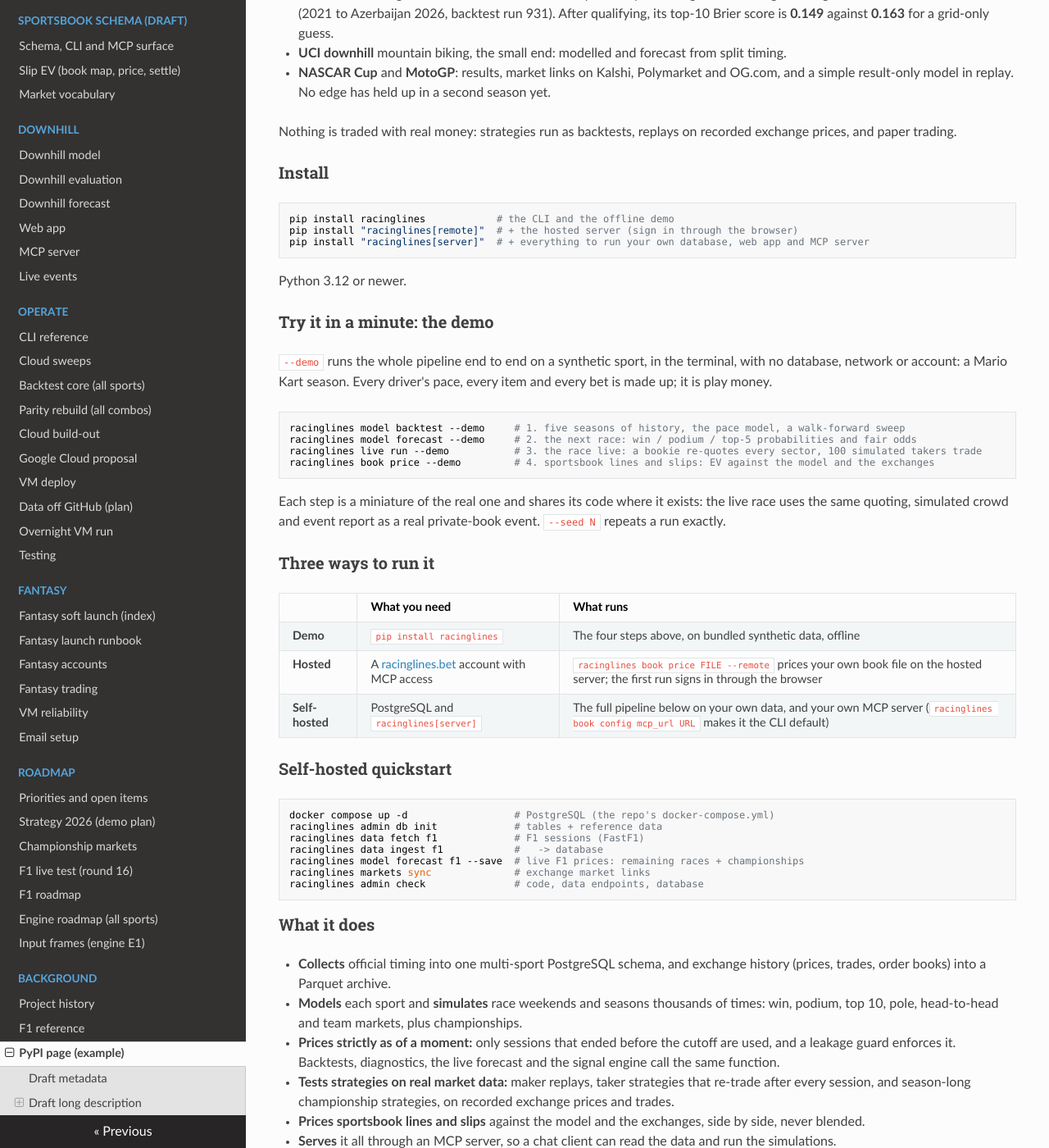
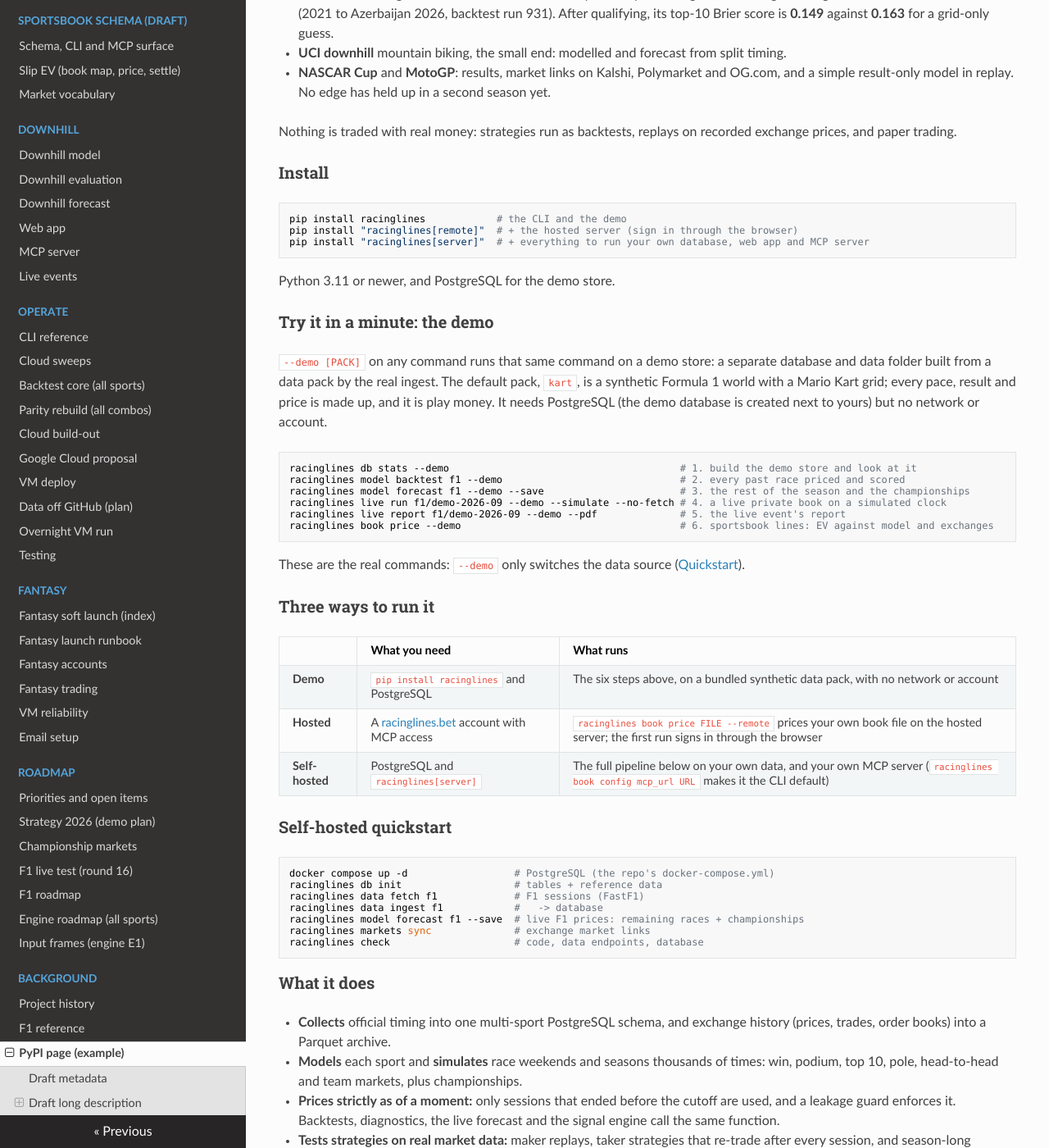
Before and after one commit to lalligagger/racinglines-public, an MkDocs documentation site: the page built from docs/pypi-example.md, in a window 1280 px wide and 1400 px high, scrolled down 940 px. Shown: the whole window at 82% size. Built offline with MkDocs 1.6.1, drawn with Linux system fonts in a browser that asks for light colours; nearby versions of some CDN libraries; some of the changed text lies outside the part shown.

Commit message:
PyPI example page: commands match the final tree and --demo [PACK] (the six quickstart steps), db init and check without an admin group, Python 3.11
Co-Authored-By: Claude Opus 5.5 (1M context) <noreply@anthropic.com>
Claude-Session: https://claude.ai/code/session_01E1SiAvJDX8q9tz5hgauWCt

````diff
--- a/docs/pypi-example.md
+++ b/docs/pypi-example.md
@@ -3,7 +3,7 @@
 !!! warning "Example only, not a release"
     This is a draft of what the racinglines page on PyPI could look like. The package is **not on PyPI**: nothing has
     been uploaded and the name is not registered. Publishing waits for the owner's go. Some commands below use the
-    new CLI tree (task groups such as `racinglines model forecast`, `--demo` on each step), which is still being built,
+    new CLI tree (task groups such as `racinglines model forecast f1`, `--demo [PACK]` on any command), which is still being built,
     and the licence wording is an open question.
 
 ## Draft metadata
@@ -42,33 +42,36 @@ trading.
 ### Install
 
 ```
-pip install racinglines            # the CLI and the offline demo
+pip install racinglines            # the CLI and the demo
 pip install "racinglines[remote]"  # + the hosted server (sign in through the browser)
 pip install "racinglines[server]"  # + everything to run your own database, web app and MCP server
 ```
 
-Python 3.12 or newer.
+Python 3.11 or newer, and PostgreSQL for the demo store.
 
 ### Try it in a minute: the demo
 
-`--demo` runs the whole pipeline end to end on a synthetic sport, in the terminal, with no database, network or
-account: a Mario Kart season. Every driver's pace, every item and every bet is made up; it is play money.
+`--demo [PACK]` on any command runs that same command on a demo store: a separate database and data folder built
+from a data pack by the real ingest. The default pack, `kart`, is a synthetic Formula 1 world with a Mario Kart grid;
+every pace, result and price is made up, and it is play money. It needs PostgreSQL (the demo database is created
+next to yours) but no network or account.
 
 ```
-racinglines model backtest --demo     # 1. five seasons of history, the pace model, a walk-forward sweep
-racinglines model forecast --demo     # 2. the next race: win / podium / top-5 probabilities and fair odds
-racinglines live run --demo           # 3. the race live: a bookie re-quotes every sector, 100 simulated takers trade
-racinglines book price --demo         # 4. sportsbook lines and slips: EV against the model and the exchanges
+racinglines db stats --demo                                       # 1. build the demo store and look at it
+racinglines model backtest f1 --demo                              # 2. every past race priced and scored
+racinglines model forecast f1 --demo --save                       # 3. the rest of the season and the championships
+racinglines live run f1/demo-2026-09 --demo --simulate --no-fetch # 4. a live private book on a simulated clock
+racinglines live report f1/demo-2026-09 --demo --pdf              # 5. the live event's report
+racinglines book price --demo                                     # 6. sportsbook lines: EV against model and exchanges
 ```
 
-Each step is a miniature of the real one and shares its code where it exists: the live race uses the same quoting,
-simulated crowd and event report as a real private-book event. `--seed N` repeats a run exactly.
+These are the real commands: `--demo` only switches the data source ([Quickstart](quickstart.md)).
 
 ### Three ways to run it
 
 | | What you need | What runs |
 |---|---|---|
-| **Demo** | `pip install racinglines` | The four steps above, on bundled synthetic data, offline |
+| **Demo** | `pip install racinglines` and PostgreSQL | The six steps above, on a bundled synthetic data pack, with no network or account |
 | **Hosted** | A [racinglines.bet](https://racinglines.bet) account with MCP access | `racinglines book price FILE --remote` prices your own book file on the hosted server; the first run signs in through the browser |
 | **Self-hosted** | PostgreSQL and `racinglines[server]` | The full pipeline below on your own data, and your own MCP server (`racinglines book config mcp_url URL` makes it the CLI default) |
 
@@ -76,12 +79,12 @@ simulated crowd and event report as a real private-book event. `--seed N` repeat
 
 ```
 docker compose up -d                  # PostgreSQL (the repo's docker-compose.yml)
-racinglines admin db init             # tables + reference data
+racinglines db init                   # tables + reference data
 racinglines data fetch f1             # F1 sessions (FastF1)
 racinglines data ingest f1            #   -> database
 racinglines model forecast f1 --save  # live F1 prices: remaining races + championships
 racinglines markets sync              # exchange market links
-racinglines admin check               # code, data endpoints, database
+racinglines check                     # code, data endpoints, database
 ```
 
 ### What it does
````
